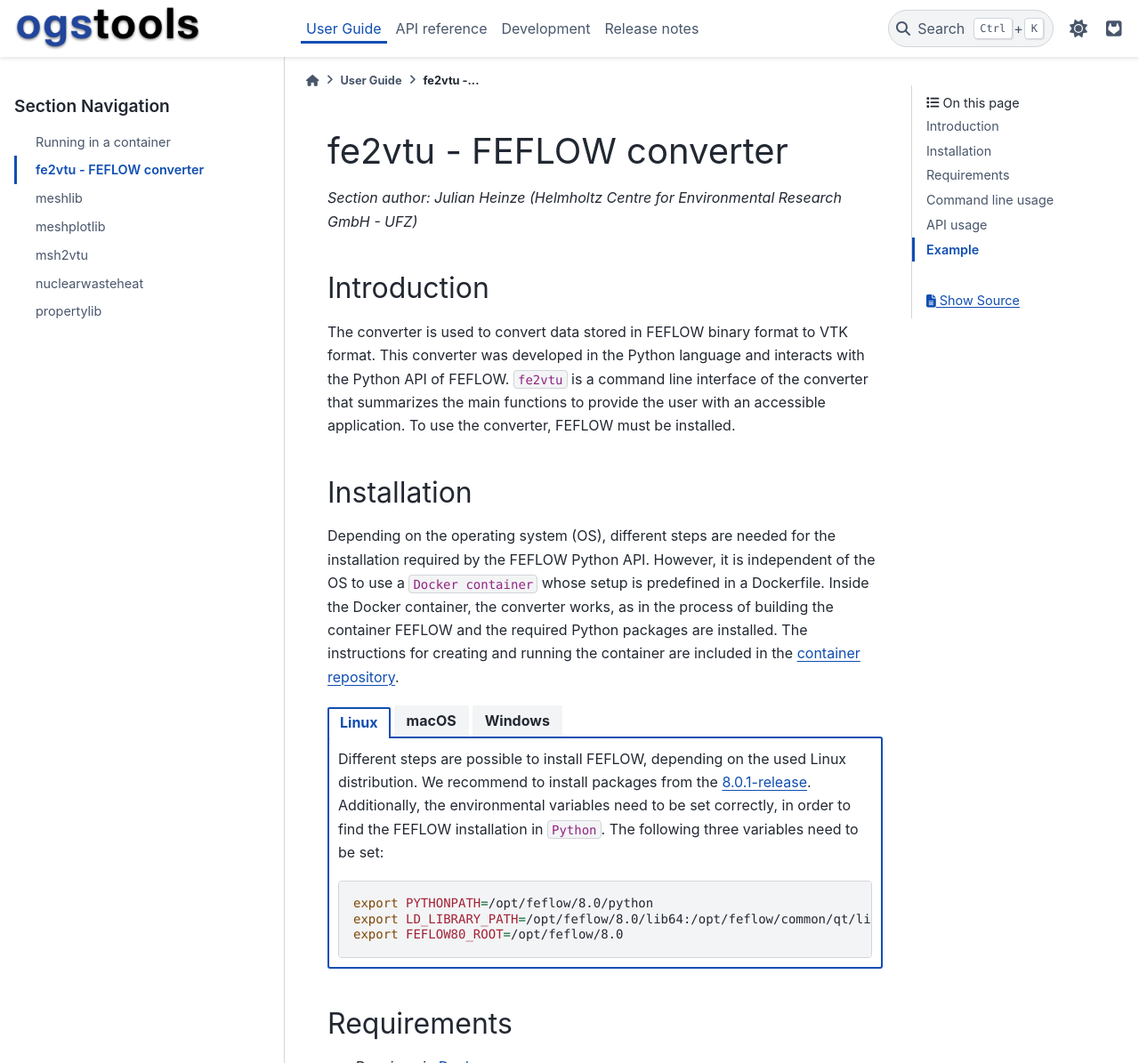
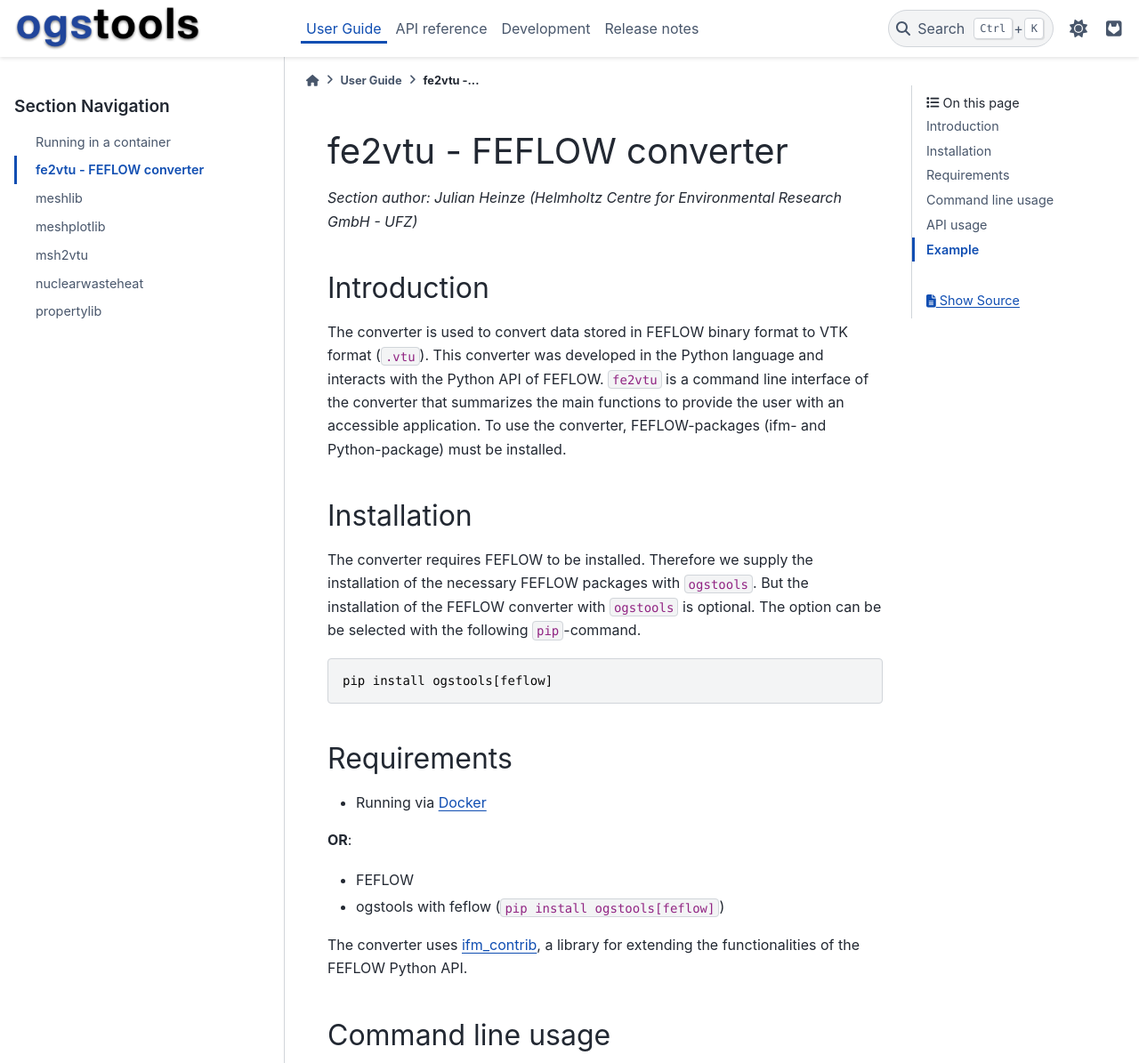
Before and after one commit to ufz/ogstools, a Sphinx documentation site: the page built from docs/user-guide/fe2vtu.md, in a window 1280 px wide and 1400 px high, cut to the strip 0-1195 px from the top of the window. Shown: the whole strip at 89% size. Built offline with Sphinx 7.4.7 and the PyData theme 0.15.4, drawn with Linux system fonts in a browser that asks for light colours; pages that are not in the unit, such as notebooks, are missing from menus; the version number could not be read and is left out.

Commit message:
updated installation instructions

````diff
--- a/docs/user-guide/fe2vtu.md
+++ b/docs/user-guide/fe2vtu.md
@@ -6,53 +6,21 @@
 
 ## Introduction
 
-The converter is used to convert data stored in FEFLOW binary format to VTK format.
+The converter is used to convert data stored in FEFLOW binary format to VTK format (`.vtu`).
 This converter was developed in the Python language and interacts with the Python API of FEFLOW.
 `fe2vtu` is a command line interface of the converter that summarizes the main functions to provide the user with an accessible application.
-To use the converter, FEFLOW must be installed.
+To use the converter, FEFLOW-packages (ifm- and Python-package) must be installed.
 
 ## Installation
 
-Depending on the operating system (OS), different steps are needed for the installation required by the FEFLOW Python API.
-However, it is independent of the OS to use a `Docker container` whose setup is predefined in a Dockerfile.
-Inside the Docker container, the converter works, as in the process of building the container FEFLOW and the required Python packages are installed.
-The instructions for creating and running the container are included in the [container repository](https://gitlab.opengeosys.org/owf/first-project-phase/feflow-python-docker).
+The converter requires FEFLOW to be installed.
+Therefore we supply the installation of the necessary FEFLOW packages with `ogstools`.
+But the installation of the FEFLOW converter with `ogstools` is optional.
+The option can be be selected with the following `pip`-command.
 
-::::{tab-set}
-
-:::{tab-item} Linux
-:sync: unix
-
-Different steps are possible to install FEFLOW, depending on the used Linux distribution.
-We recommend to install packages from the [8.0.1-release](https://download.feflow.com/download/FEFLOW/linux/8.0/u01/deb22/).
-Additionally, the environmental variables need to be set correctly, in order to find the FEFLOW installation in `Python`.
-The following three variables need to be set:
-
-```bash
-export PYTHONPATH=/opt/feflow/8.0/python
-export LD_LIBRARY_PATH=/opt/feflow/8.0/lib64:/opt/feflow/common/qt/lib64:/opt/feflow/common/lib64
-export FEFLOW80_ROOT=/opt/feflow/8.0
 ```
-
-:::
-
-:::{tab-item} macOS
-:sync: unix
-
-DHI, the developer of FEFLOW, do not support macOS.
-So, it is needed to use the Docker container or a virtual machine.
-
-:::
-
-:::{tab-item} Windows
-:sync: win
-
-FEFLOW is fully supported on `Windows`.
-The installation is according to the official [website](https://www.mikepoweredbydhi.com/).
-
-:::
-
-::::
+pip install ogstools[feflow]
+```
 
 ## Requirements
 
````
